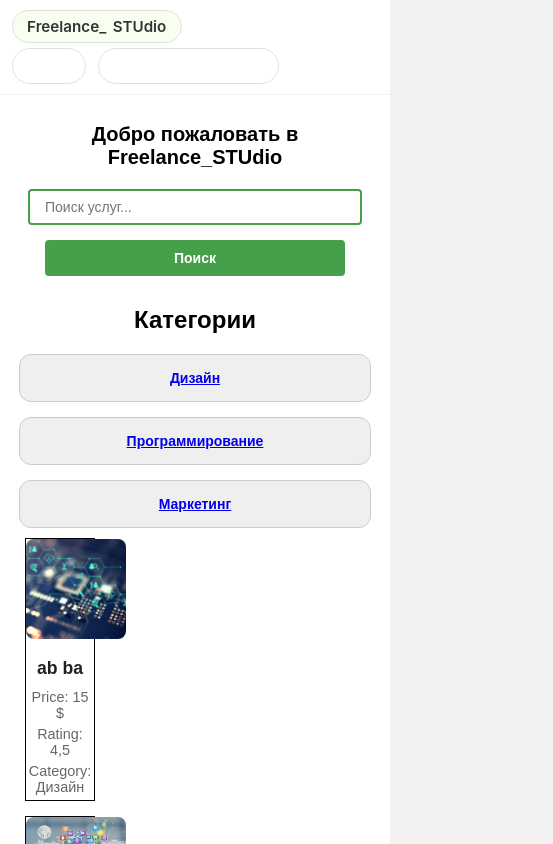
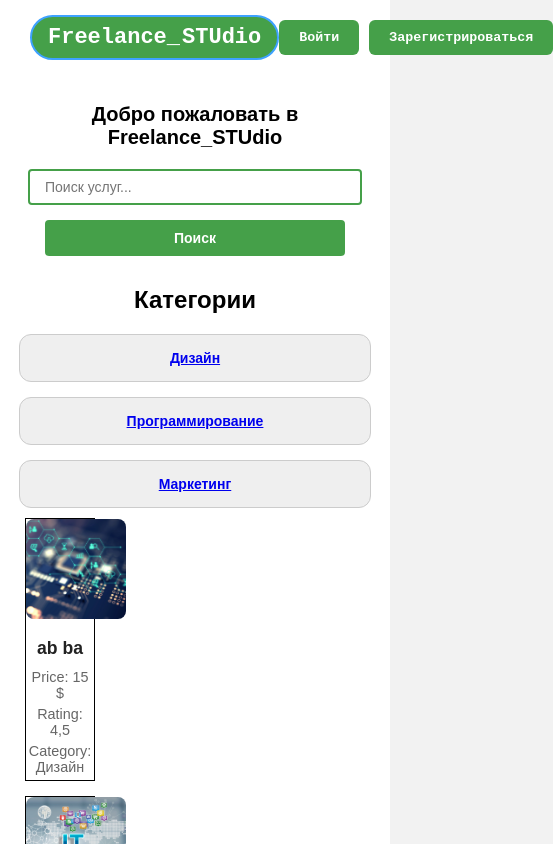
Before and after one commit to cwerti/freelance_portal_front, a React (Create React App) app: page / in a window 390 px wide. Shown: the top 844 px of the page, 553 px wide, since content can reach past the window. Built offline with nearby package versions, Linux system fonts and the light colour scheme.

Commit message:
Изменение визуала

```diff
--- a/src/components/Header.js
+++ b/src/components/Header.js
@@ -1,28 +1,20 @@
 import React, { useEffect, useState } from "react";
-
-import { Link, useNavigate, redirect } from "react-router-dom";
-
-import { jwtDecode } from "jwt-decode"; // Для декодирования токена
+import { Link, useNavigate } from "react-router-dom"; // Для перехода
+import { jwtDecode } from "jwt-decode";
 import "../styles/Header.css";
-
 
 const Header = () => {
   const [userData, setUserData] = useState(null); // Для хранения данных пользователя
   const navigate = useNavigate();
 
   useEffect(() => {
-    console.log("документ куки", document.cookie);
     const token = getCookie("access_token"); // Проверка наличия токена
-    console.log(token);
 
     if (token) {
       try {
         // Декодируем токен и получаем информацию о пользователе
         const decodedToken = jwtDecode(token);
-        console.log("Декодированный токен:", decodedToken); // Логируем декодированный токен
-        // Получаем данные пользователя с сервера
         fetchUserData(decodedToken.id, token); // sub - это ID пользователя
-
       } catch (error) {
         console.error("Ошибка при декодировании токена:", error);
       }
@@ -30,19 +22,18 @@ const Header = () => {
 
   }, []);
 
-
   const fetchUserData = async (userId, token) => {
     try {
       const response = await fetch(`http://localhost:8000/user/${userId}`, {
         method: "GET",
-
-        credentials: "include"
+        headers: {
+          "Authorization": `Bearer ${token}`,
+        },
+        credentials: "include",
       });
 
       if (response.ok) {
         const data = await response.json();
-        // console.log(data);
-
         setUserData(data); // Сохраняем данные пользователя в состояние
       } else {
         console.error("Не удалось получить данные пользователя");
@@ -56,7 +47,6 @@ const Header = () => {
     const value = `; ${document.cookie}`;
     const parts = value.split(`; ${name}=`);
 
-    console.log(parts);
     if (parts.length === 2) return parts.pop().split(";").shift();
     return null;
   };
@@ -68,12 +58,14 @@ const Header = () => {
     navigate("/login"); // Перенаправляем на страницу логина
   };
 
+  const handleProfile = () => {
+    navigate(`/profile/${userData.id}`);
+  };
 
-  const handleProfile = () => {
-    window.location.href = `/profile/${userData.id}`;
-
-
-  }
+  const handleChats = () => {
+    // Здесь можно добавить логику для перехода в чат с использованием ID пользователя или других данных
+    navigate("/chats"); // Переход на страницу чатов
+  };
 
   return (
     <header className="header">
@@ -89,6 +81,7 @@ const Header = () => {
           </span>
           <button onClick={handleLogout} className="auth-btn">Выйти</button>
           <button onClick={handleProfile} className="auth-btn">Профиль</button>
+          <button onClick={handleChats} className="auth-btn">Чаты</button> {/* Кнопка чатов */}
         </div>
       ) : (
         <div className="auth-buttons">
--- a/src/pages/Profile.js
+++ b/src/pages/Profile.js
@@ -10,7 +10,6 @@ const Profile = () => {
   const { id } = useParams();  // Получаем ID пользователя из URL
   const navigate = useNavigate();
 
-
   // Пример сопоставления ID роли с текстом
   const roleNames = {
     1: 'Заказчик',
@@ -22,7 +21,6 @@ const Profile = () => {
   useEffect(() => {
     const token = getCookie("access_token"); // Получаем токен из cookies
 
-
     if (!token) {
       navigate("/login");
       return;
@@ -32,7 +30,6 @@ const Profile = () => {
       const decodedToken = jwtDecode(token);
 
       if ('' + decodedToken.id !== id) {
-
         setError("Неверный ID пользователя.");
         navigate("/login");
         return;
@@ -49,18 +46,15 @@ const Profile = () => {
     try {
       const response = await fetch(`http://localhost:8000/user/${userId}`, {
         method: "GET",
-
         credentials: "include",
-
         headers: {
           "Authorization": `Bearer ${token}`,
         },
       });
+
       if (response.ok) {
         const data = await response.json();
-
         setUserData(data);
-
       } else {
         setError("Не удалось загрузить данные пользователя");
       }
@@ -75,8 +69,6 @@ const Profile = () => {
     const value = `; ${document.cookie}`;
     const parts = value.split(`; ${name}=`);
 
-    console.log(parts);
-
     if (parts.length === 2) return parts.pop().split(";").shift();
     return null;
   };
@@ -85,16 +77,14 @@ const Profile = () => {
 
   if (error) return <div className="error">{error}</div>;
 
-  // Используем сопоставление роли
+  // Используем сопоставление роли для отображения названия роли
   const roleText = roleNames[userData.role_id] || "Неизвестная роль";
 
   return (
     <div className="profile-container">
       <div className="profile-header">
         <h2>Мой Профиль</h2>
-
-        <p className="profile-role">Роль: {userData.role_id}</p>
-
+        <p className="profile-role">Роль: {roleText}</p> {/* Отображаем название роли */}
       </div>
 
       <div className="profile-info">
@@ -108,10 +98,10 @@ const Profile = () => {
 
         <div className="profile-details">
           <p><strong>Логин:</strong> {userData.login}</p>
-          <p><strong>Имя:</strong> {userData.firstName}</p>
-          <p><strong>Фамилия:</strong> {userData.lastName}</p>
+          <p><strong>Имя:</strong> {userData.first_name}</p>
+          <p><strong>Фамилия:</strong> {userData.last_name}</p>
           <p><strong>Email:</strong> {userData.email}</p>
-          <p><strong>Дата регистрации:</strong> {new Date(userData.createdAt).toLocaleDateString()}</p>
+          <p><strong>Дата регистрации:</strong> {new Date(userData.created_at).toLocaleDateString()}</p>
         </div>
       </div>
 
--- a/src/styles/Header.css
+++ b/src/styles/Header.css
@@ -79,167 +79,3 @@
   font-size: 16px;
   font-weight: bold;
 }
-
-.auth-btn:hover {
-  background-color: #e0e0e0;
-}
-
-/* Стили для кнопки "Выйти" */
-.auth-btn:active {
-  background-color: #f44336;
-  color: white;
-}
-
-
-.header {
-    display: flex;
-    align-items: center;
-    justify-content: space-between;
-    padding: 1% 3%;
-    background-color: #fff;
-    border-bottom: 1px solid #f0f0f0;
-}
-
-.logo {
-    font-weight: 600;
-    font-size: clamp(1.1rem, 1.5vw, 1.4rem);
-    font-family: 'Inter', sans-serif;
-    background-color: #f8fff0;
-    padding: 0.6rem 1.2rem;
-    border: 1px solid #e0e0e0;
-    border-radius: 2rem;
-    text-decoration: none;
-    color: #333;
-    display: flex;
-    align-items: center;
-    gap: 0.4rem;
-    transition: all 0.2s ease;
-}
-
-.logo:hover {
-    border-color: #c0e4ff;
-}
-
-.search-container {
-    display: flex;
-    align-items: center;
-    gap: 0.4rem;
-    flex: 0 1 40%;
-}
-
-.search-container input {
-    padding: 0.6rem 1rem;
-    border: 1px solid #e0e0e0;
-    border-radius: 1.5rem;
-    width: 100%;
-    font-size: 0.9rem;
-    background: #f8f8f8;
-    transition: all 0.2s ease;
-}
-
-.search-container input:focus {
-    background: #fff;
-    border-color: #90cdf4;
-}
-
-.search-container button {
-    background-color: #f0f0f0;
-    border: 1px solid #e0e0e0;
-    padding: 0.6rem 1.4rem;
-    border-radius: 1.5rem;
-    font-size: 0.9rem;
-    cursor: pointer;
-    transition: all 0.2s ease;
-}
-
-.search-container button:hover {
-    background-color: #e8e8e8;
-}
-
-.auth-buttons {
-    display: flex;
-    gap: 1rem;
-}
-
-.auth-btn {
-    background-color: transparent;
-    border: 1px solid #e0e0e0;
-    padding: 0.6rem 1.4rem;
-    border-radius: 1.5rem;
-    font-size: 0.9rem;
-    cursor: pointer;
-    transition: all 0.2s ease;
-}
-
-.auth-btn:hover {
-    background-color: #f8f8f8;
-    border-color: #c0c0c0;
-}
-
-@media (max-width: 768px) {
-  .header {
-    flex-wrap: wrap;
-    gap: 0.5rem;
-    padding: 0.8rem 4%;
-  }
-
-  .logo {
-    font-size: 1rem;
-    padding: 0.5rem 1rem;
-    border-radius: 1.2rem;
-  }
-
-  .search-container {
-    order: 3;
-    width: 100%;
-    margin: 0.5rem 0 0;
-  }
-
-  .search-container input {
-    padding: 0.7rem 1.2rem;
-    font-size: 0.85rem;
-  }
-
-  .search-container button {
-    padding: 0.7rem 1.5rem;
-    min-width: 80px;
-  }
-
-  .auth-buttons {
-    gap: 0.7rem;
-  }
-
-  .auth-btn {
-    padding: 0.7rem 1.3rem;
-    font-size: 0.85rem;
-  }
-}
-
-@media (max-width: 480px) {
-  .header {
-    gap: 0.3rem;
-    padding: 0.6rem 3%;
-  }
-
-  .logo {
-    font-size: 0.95rem;
-    padding: 0.4rem 0.9rem;
-  }
-
-  .search-container {
-    margin-top: 0.4rem;
-  }
-
-  .search-container input {
-    padding: 0.6rem 1rem;
-  }
-
-  .search-container button {
-    padding: 0.6rem 1.2rem;
-    min-width: 70px;
-  }
-
-  .auth-btn {
-    padding: 0.6rem 1rem;
-  }
-}
```
